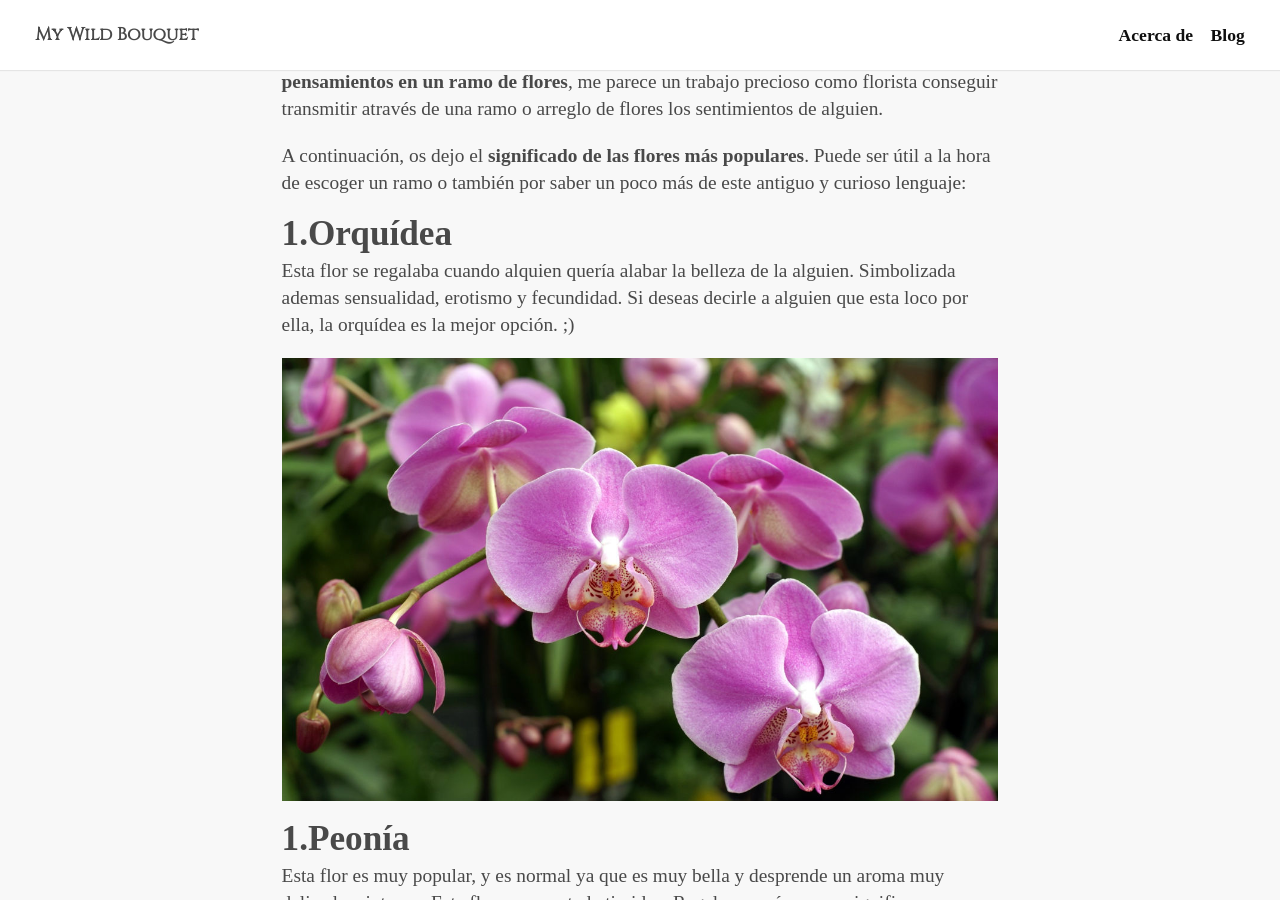
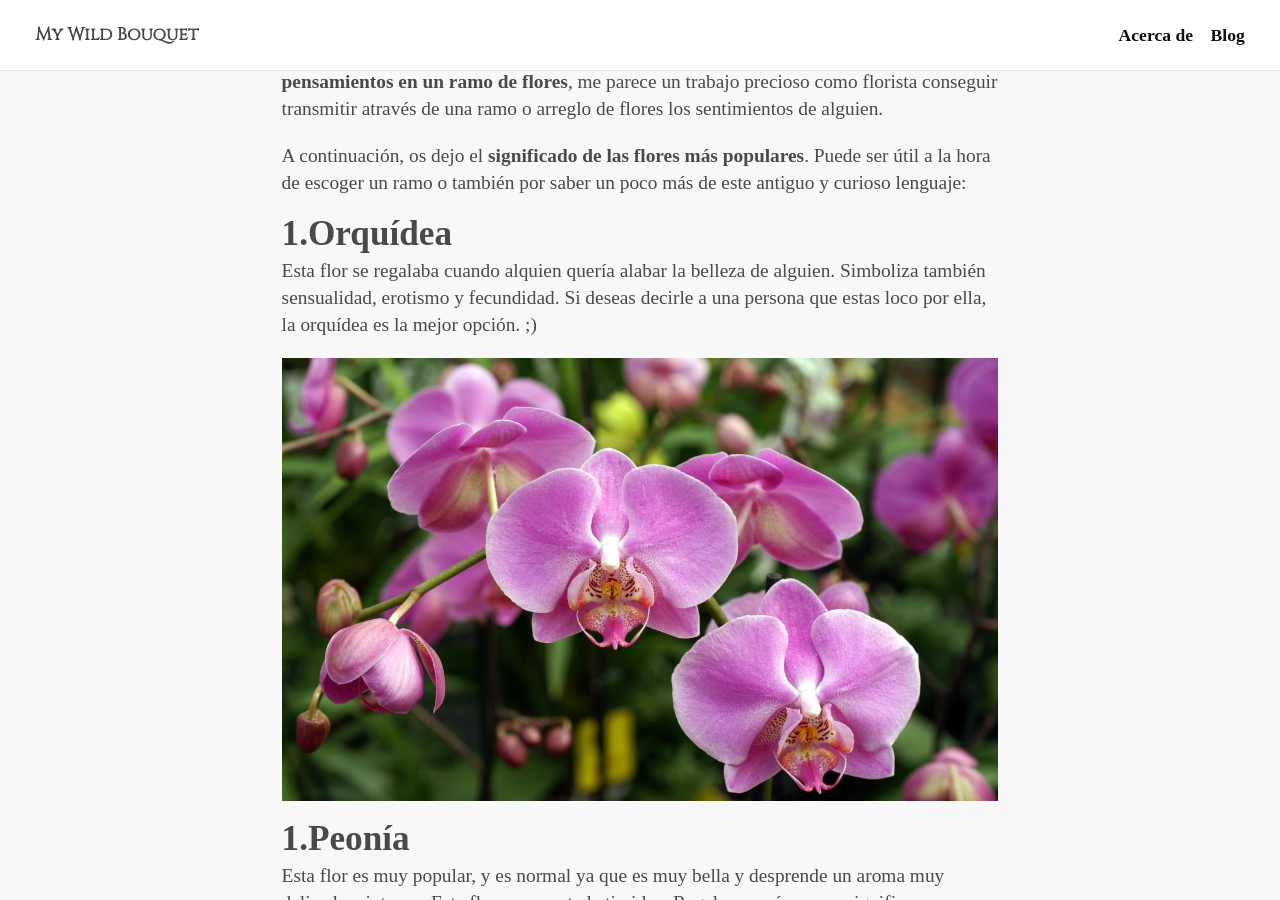
Before and after one commit to keyvanakbary/ramosilvestre.com, a Jekyll site: the page built from src/_posts/2018-01-20-El-significado-de-las-flores.md, in a window 1280 px wide and 900 px high, scrolled down 1868 px. Built offline with Jekyll 4.4.1, drawn with Linux system fonts in a browser that asks for light colours; some web fonts are replaced; some of the changed text lies outside the part shown.

Commit message:
Update 2018-01-20-El-significado-de-las-flores.md

```diff
--- a/src/_posts/2018-01-20-El-significado-de-las-flores.md
+++ b/src/_posts/2018-01-20-El-significado-de-las-flores.md
@@ -22,13 +22,13 @@ A continuación, os dejo el **significado de las flores más populares**. Puede
 
 ### 1.Orquídea
 
-Esta flor se regalaba cuando alquien quería alabar la belleza de la alguien. Simbolizada ademas sensualidad, erotismo y fecundidad. Si deseas decirle a alguien que esta loco por ella, la orquídea es la mejor opción. ;)
+Esta flor se regalaba cuando alquien quería alabar la belleza de alguien. Simboliza también sensualidad, erotismo y fecundidad. Si deseas decirle a una persona que estas loco por ella, la orquídea es la mejor opción. ;)
 
 ![El significado de las flores](/assets/images/posts/orquidea.jpg)
 
 
 ### 1.Peonía
 
-Esta flor es muy popular, y es normal ya que es muy bella y desprende un aroma muy delicado e intenso. Esta flor representa la timidez. Regalar peonías rosas significa querer decirle a alguien que tienes sentimientos especiales hacia él pero eres demasiado tímido de expresarlos. Si te gustan las peonías blancas (como a mí, por su maravilloso aroma) significan amistad y que valoras a esa persona.
+Esta flor es muy popular, y es normal ya que es muy bella y desprende un aroma muy delicado e intenso. Esta flor representa la timidez. Regalar peonías rosas significa querer decirle a alguien que tienes sentimientos especiales pero eres demasiado tímido de expresarlos. Si te gustan las peonías blancas (como a mí, por su maravilloso aroma) significan amistad y que valoras a esa persona.
 
 ![El significado de las flores](/assets/images/posts/peonia.jpg)
```
